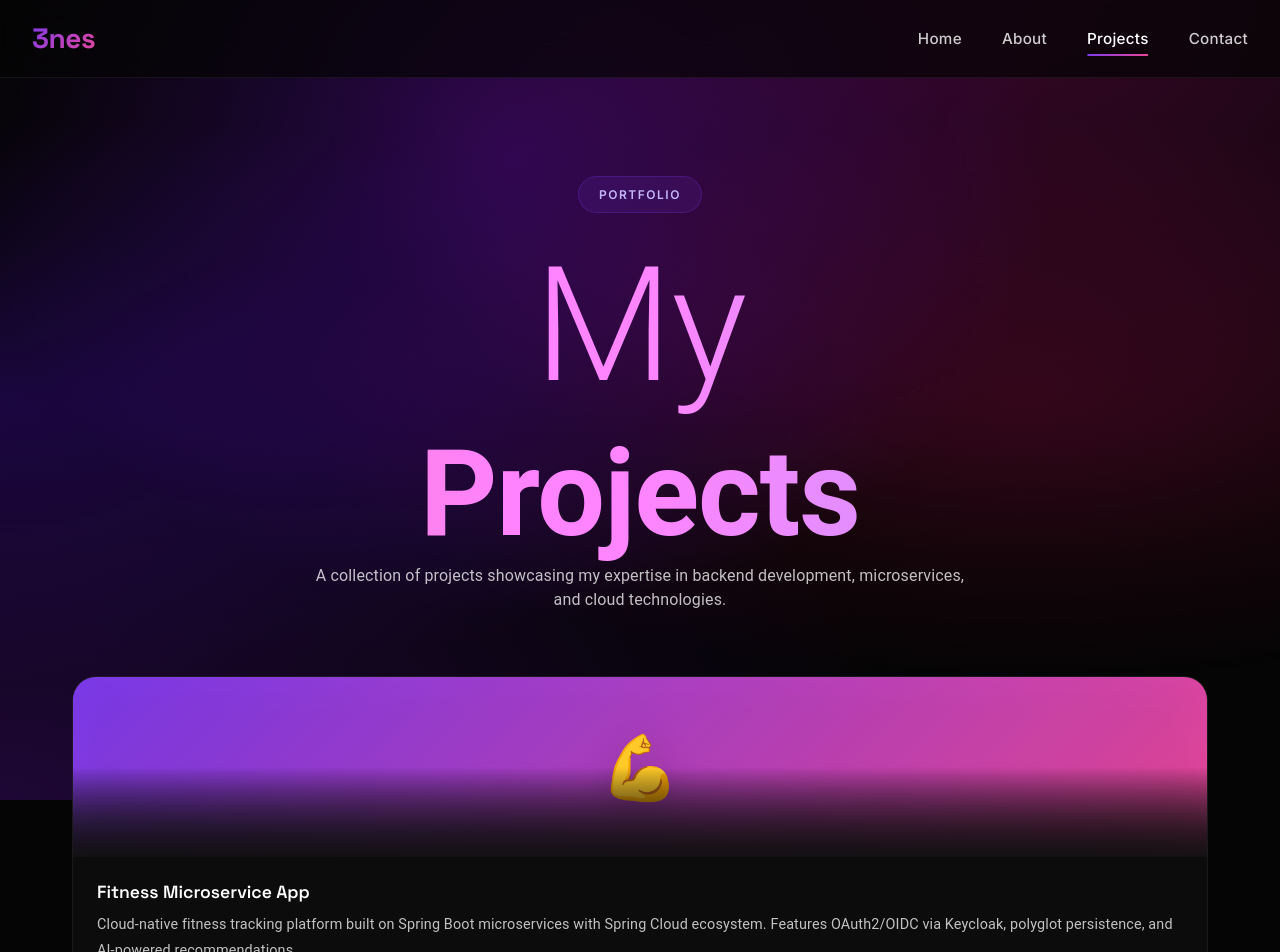
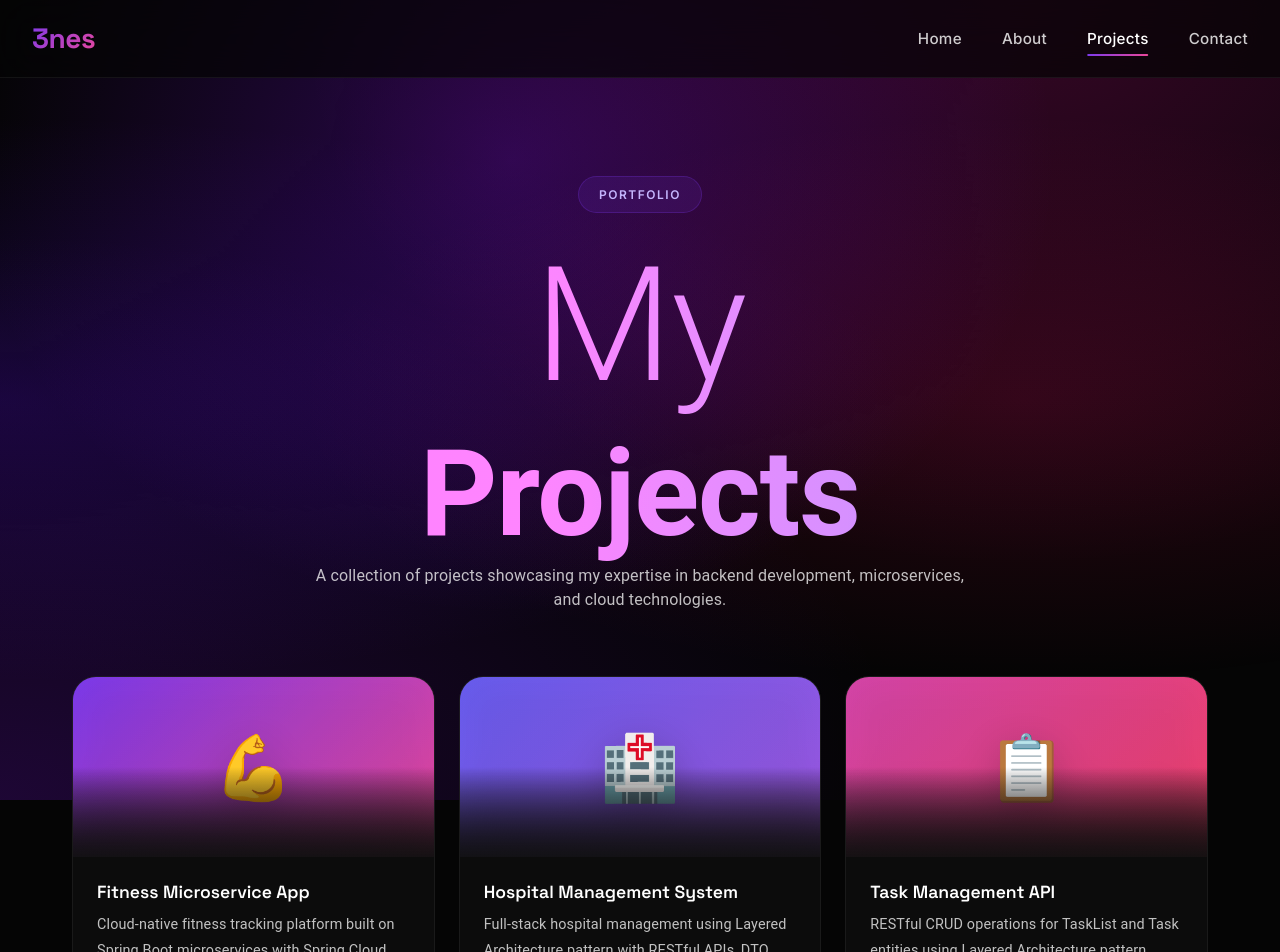
Before and after one commit to enesgunumdogdu/enesgunumdogducomtr, a React (Vite) app: page /projects in a window 1280 px wide. Shown: the top 952 px of the page. Built offline with nearby package versions, Linux system fonts and the light colour scheme.

Commit message:
Refactor Grid component usage in Home and Projects pages: Updated Grid item properties to use the new size prop for improved responsiveness and consistency across layouts.

```diff
--- a/src/pages/Home.jsx
+++ b/src/pages/Home.jsx
@@ -216,7 +216,7 @@ function Home() {
 
         <Grid container spacing={3}>
           {features.map((feature, index) => (
-            <Grid item xs={12} md={4} key={index}>
+            <Grid size={{ xs: 12, md: 4 }} key={index}>
               <Card
                 className="feature-card"
                 sx={{
--- a/src/pages/Projects.jsx
+++ b/src/pages/Projects.jsx
@@ -79,7 +79,7 @@ function Projects() {
 
         <Grid container spacing={3}>
           {projects.map((project, index) => (
-            <Grid item xs={12} md={6} lg={4} key={index}>
+            <Grid size={{ xs: 12, md: 6, lg: 4 }} key={index}>
               <Box
                 sx={{
                   background: 'rgba(17, 17, 17, 0.7)',
```
